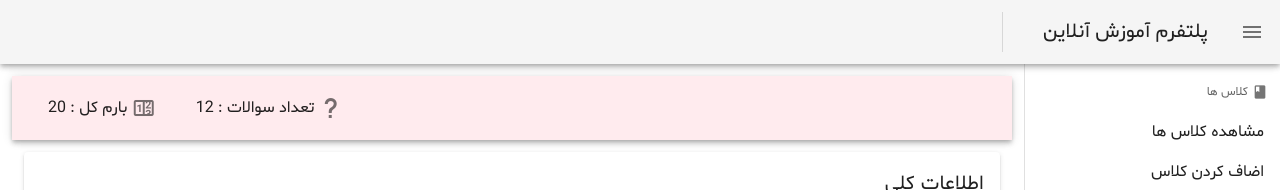
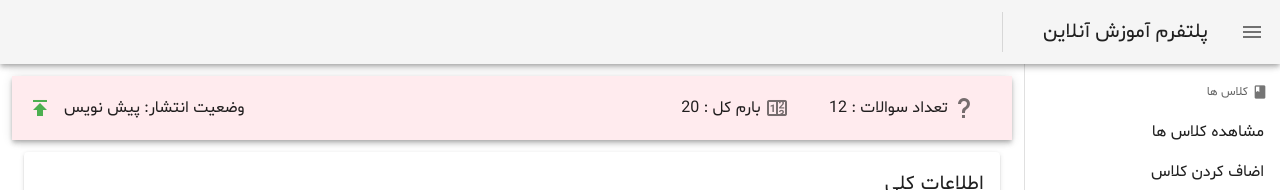
Before and after one commit to spsina/online_class_system, a Vue app: page /admin/class/1/quiz/add in a window 1280 px wide. Shown: the top 190 px of the page. Built offline with nearby package versions, Linux system fonts and the light colour scheme; sample sign-in values are in the browser's storage; what vue-toasted would draw is missing.

Commit message:
bug fix on start/end time of quiz

```diff
--- a/src/components/class/AddQuiz.vue
+++ b/src/components/class/AddQuiz.vue
@@ -3,8 +3,8 @@
         <v-toolbar
                 class="lighten-5"
                 :class="{
-                        'green': !saving_general_quiz_data && quiz_id != null,
-                        'red': (quiz_id == null && !saving_general_quiz_data) || dataChanged,
+                        'green': !saving_general_quiz_data && quiz_id != null && !isQuizDataChanged,
+                        'red': (quiz_id == null && !saving_general_quiz_data) || isQuizDataChanged,
                         'orange': saving_general_quiz_data
                     }"
         >
@@ -20,9 +20,7 @@
                     تا
                     {{ endDateMoment.format('dddd jDD jMMMM jYYYY ساعت HH:mm') }}
                 </template>
-
             </v-toolbar-title>
-            <v-spacer></v-spacer>
             <TopInfo
                     icon="mdi-help"
                     title="تعداد سوالات"
@@ -33,6 +31,16 @@
                     title="بارم کل"
                     value="20"
             />
+            <v-spacer></v-spacer>
+            وضعیت انتشار: پیش نویس
+            <v-tooltip bottom>
+                <template v-slot:activator="{on, attr}">
+                    <v-btn icon link v-bind="attr" v-on="on">
+                        <v-icon class="green--text">publish</v-icon>
+                    </v-btn>
+                </template>
+                انتشار امتحان
+            </v-tooltip>
         </v-toolbar>
 
         <v-container>
@@ -103,7 +111,6 @@
         name: "AddQuiz.vue",
         data() {
             return {
-                dataChanged: true,
                 startDateMoment: null,
                 endDateMoment: null,
                 quiz_id: null,
@@ -111,19 +118,21 @@
                 saving_general_quiz_data: false,
                 theQuiz: {
                     quiz_name: {
+                        saved_value: '',
                         value: '',
                         errors: []
                     },
                     start_datetime: {
                         value: '',
+                        saved_value: '',
                         errors: []
                     },
                     end_datetime: {
+                        saved_value: '',
                         value: '',
                         errors: []
                     }
                 },
-                savedQuiz: null
             }
         },
         created() {
@@ -133,12 +142,13 @@
         computed: {
             datesSet() {
                 return !!this.theQuiz.start_datetime.value && !!this.theQuiz.end_datetime.value;
-          }
+            },
+            isQuizDataChanged() {
+                return this.isChanged(this.theQuiz);
+            },
         },
         methods: {
-            changed(){
-                console.log("changed")
-            },
+
             makeOrUpdate() {
                 let quizData = this.clearRawForm(this.theQuiz);
                 if (!this.datesSet)
@@ -149,12 +159,12 @@
                 // create a new quiz
                 if (this.quiz_id == null) {
                     ClassServices.createQuiz(this.class_id, quizData)
-                  .then( (response) => {
+                        .then((response) => {
+                            this.saveCurrentValues(this.theQuiz);
                             this.quiz_id = response.data.id;
                             this.saving_general_quiz_data = false;
-                      this.dataChanged = false;
                             this.clearFormErrors(this.theQuiz);
-                  } )
+                        })
                         .catch((err) => {
                             this.setErrors(this.theQuiz, err);
                             this.saving_general_quiz_data = false;
--- a/src/components/class/ClassRoom.vue
+++ b/src/components/class/ClassRoom.vue
@@ -75,23 +75,32 @@
                                 </template>
                                 <template v-slot:item.is_active="{item}">
                                     <template v-if="item.is_active">
+
                                         <v-tooltip top>
                                             <template v-slot:activator="{on, attr}">
-                                                <v-icon v-bind="attr" v-on="on"
-                                                        class="green--text blink">mdi-radiobox-marked
+                                                <span v-bind="attr" v-on="on">
+                                                    <v-icon   class="green--text blink">
+                                                    mdi-radiobox-marked
+                                                </v-icon>
+                                                </span>
+                                            </template>
+                                            امتحان در حال برگزاری است
+                                        </v-tooltip>
+
+                                    </template>
+
+                                    <template v-else>
+
+                                        <v-tooltip top>
+                                            <template v-slot:activator="{on, attr}">
+                                                <v-icon v-bind="attr" v-on="on"  >
+                                                    mdi-radiobox-marked
                                                 </v-icon>
                                             </template>
-                                            امتحان درحال برگزاری است
+                                            امتحان فعال نیست
                                         </v-tooltip>
                                     </template>
-                                    <template v-else>
-                                        <v-tooltip top>
-                                            <template v-slot:activator="{on, attr}">
-                                                <v-icon v-bind="attr" v-on="on">mdi-radiobox-marked</v-icon>
-                                            </template>
-                                            امتحان درحال برگزاری است
-                                        </v-tooltip>
-                                    </template>
+
                                 </template>
                                 <template v-slot:item.actions="{  }">
                                 </template>
--- a/src/components/class/MyDatePicker.vue
+++ b/src/components/class/MyDatePicker.vue
@@ -23,6 +23,9 @@
                             format="YYYY-MM-DDTHH:mm:ss"
                             type="datetime"
                             v-model="value_"
+                            local="fa"
+                            :timezone="true"
+
                     />
                 </v-col>
             </v-row>
--- a/src/components/mixins/FormValidationMixin.js
+++ b/src/components/mixins/FormValidationMixin.js
@@ -2,6 +2,27 @@ export default  {
     methods: {
         isObject(candidObject){
             return candidObject && candidObject.constructor === Object
+        },
+        saveCurrentValues (rawFormData) {
+            for (let key in rawFormData){
+                if (this.isObject(rawFormData[key].value))
+                    this.saveCurrentValues(rawFormData[key].value)
+                else
+                    rawFormData[key].saved_value = rawFormData[key].value;
+            }
+        },
+        isChanged(rawFormData) {
+
+            for (let key in rawFormData){
+                if (this.isObject(rawFormData[key].value)) {
+                    if (this.isChanged(rawFormData[key].value))
+                        return true
+                }
+                if (rawFormData[key].saved_value !== rawFormData[key].value)
+                    return true
+            }
+
+            return false;
         },
         clearRawForm(rawFormData) {
             let _cleared = {}
```
Lines whose indentation alone changed are shown as unchanged.
